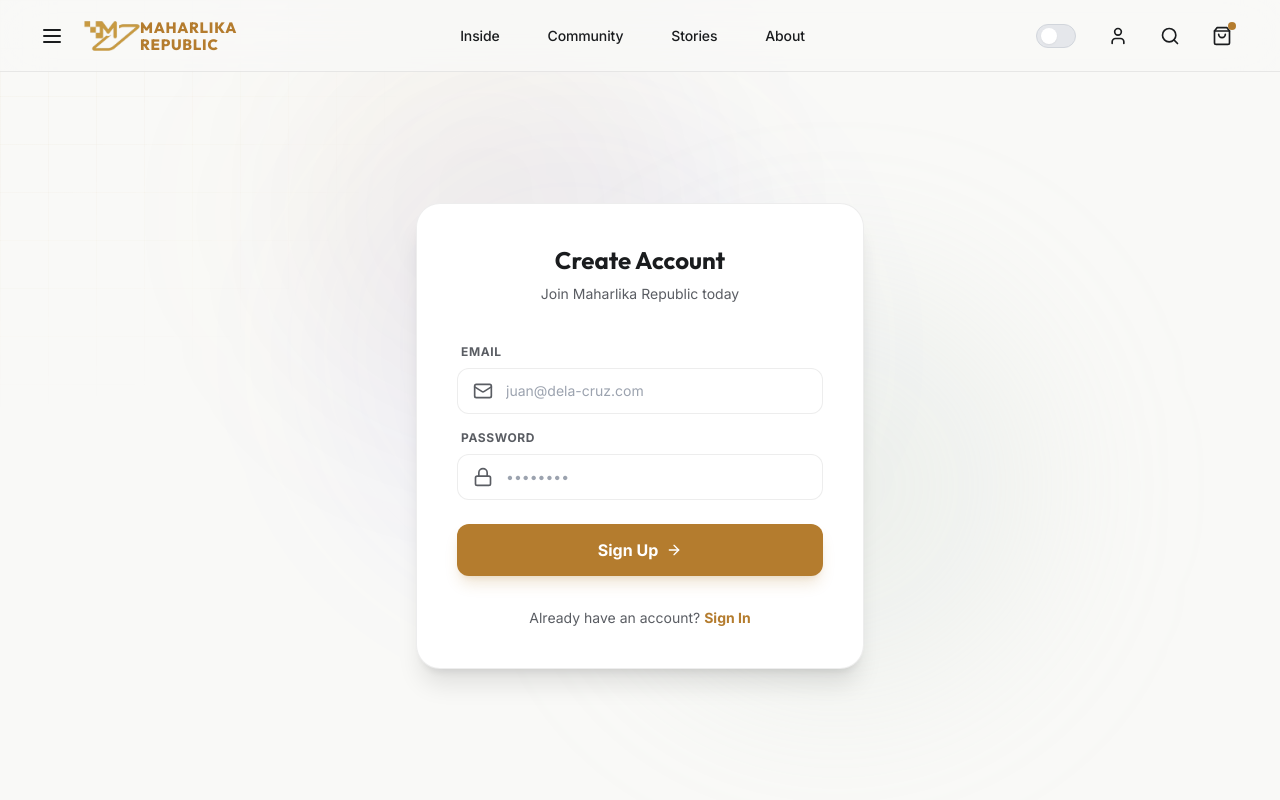
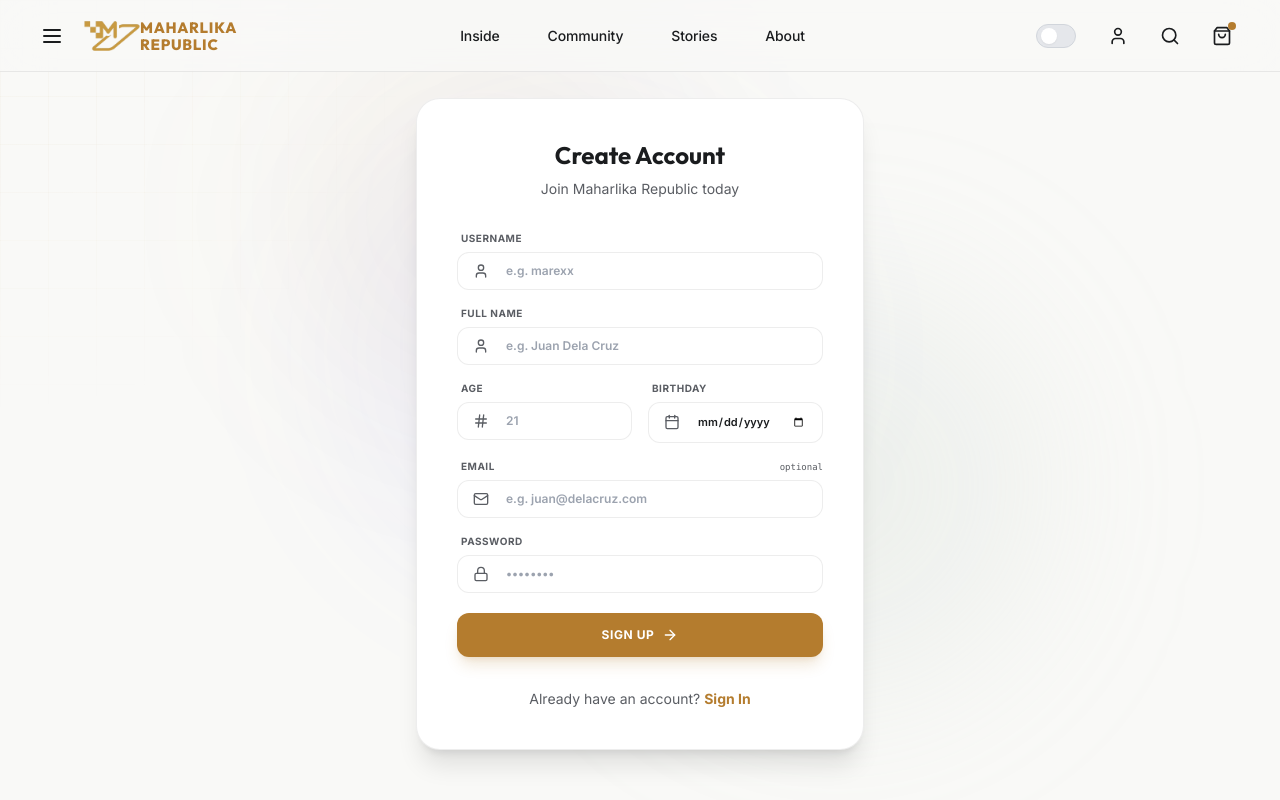
Before and after one commit to Miguel-Ponce01/Maharlika-Republic, a Next.js app: page /signup in a window 1280 px wide. Shown: the top 800 px of the page. Built offline with nearby package versions, Linux system fonts and the light colour scheme; no server answers.

Commit message:
feat: implement user authentication with login and signup pages using Supabase

```diff
--- a/app/login/actions.ts
+++ b/app/login/actions.ts
@@ -4,17 +4,22 @@ import { createClient } from "@/utils/supabase/server";
 import { redirect } from "next/navigation";
 
 export async function login(formData: FormData) {
-  const email = formData.get("email") as string;
+  const emailOrUsername = formData.get("email") as string;
   const password = formData.get("password") as string;
 
-  if (!email || !password) {
-    return { error: "Email and password are required" };
+  if (!emailOrUsername || !password) {
+    return { error: "Username or email and password are required" };
+  }
+
+  let finalEmail = emailOrUsername.trim();
+  if (!finalEmail.includes("@")) {
+    finalEmail = `${finalEmail.toLowerCase()}@maharlikarepublic.internal`;
   }
 
   const supabase = await createClient();
 
   const { error } = await supabase.auth.signInWithPassword({
-    email,
+    email: finalEmail,
     password,
   });
 
@@ -26,18 +31,35 @@ export async function login(formData: FormData) {
 }
 
 export async function signup(formData: FormData) {
+  const username = formData.get("username") as string;
   const email = formData.get("email") as string;
+  const fullName = formData.get("fullName") as string;
+  const age = formData.get("age") as string;
+  const birthday = formData.get("birthday") as string;
   const password = formData.get("password") as string;
 
-  if (!email || !password) {
-    return { error: "Email and password are required" };
+  if (!username || !fullName || !age || !birthday || !password) {
+    return { error: "Username, full name, age, birthday, and password are required" };
+  }
+
+  let finalEmail = email ? email.trim() : "";
+  if (!finalEmail) {
+    finalEmail = `${username.toLowerCase().trim()}@maharlikarepublic.internal`;
   }
 
   const supabase = await createClient();
 
   const { error, data } = await supabase.auth.signUp({
-    email,
+    email: finalEmail,
     password,
+    options: {
+      data: {
+        username: username.trim(),
+        full_name: fullName.trim(),
+        age: parseInt(age, 10),
+        birthday,
+      }
+    }
   });
 
   if (error) {
@@ -45,11 +67,9 @@ export async function signup(formData: FormData) {
   }
 
   if (data?.user?.identities?.length === 0) {
-    return { error: "An account with this email already exists." };
+    return { error: "An account with this username or email already exists." };
   }
 
-  // Next step depends on whether "Confirm email" is enabled in Supabase
-  // For this prototype, we'll assume it auto-confirms or directs them to login
   redirect("/account");
 }
 
--- a/app/login/page.tsx
+++ b/app/login/page.tsx
@@ -43,14 +43,14 @@ export default function LoginPage() {
 
           <div className="space-y-4">
             <div className="space-y-2 relative">
-              <label className="text-xs font-bold text-brand-textMuted uppercase tracking-wider block ml-1">Email</label>
+              <label className="text-xs font-bold text-brand-textMuted uppercase tracking-wider block ml-1">Email or Username</label>
               <div className="relative">
                 <Mail className="absolute left-4 top-1/2 -translate-y-1/2 w-5 h-5 text-brand-textMuted" />
                 <input
-                  type="email"
+                  type="text"
                   name="email"
                   required
-                  placeholder="juan@dela-cruz.com"
+                  placeholder="e.g. juan@delacruz.com or marexx"
                   className="w-full bg-brand-white/50 border border-brand-border rounded-xl pl-12 pr-4 py-3 text-sm text-brand-black focus:outline-none focus:border-brand-gold focus:ring-1 focus:ring-brand-gold transition-all"
                 />
               </div>
--- a/app/signup/page.tsx
+++ b/app/signup/page.tsx
@@ -2,7 +2,7 @@
 
 import { useState } from "react";
 import { signup } from "../login/actions";
-import { Lock, Mail, ArrowRight } from "lucide-react";
+import { Lock, Mail, ArrowRight, User, Calendar, Hash } from "lucide-react";
 import Link from "next/link";
 
 export default function SignupPage() {
@@ -24,17 +24,17 @@ export default function SignupPage() {
   };
 
   return (
-    <div className="min-h-screen flex items-center justify-center p-6 relative overflow-hidden pt-24">
+    <div className="min-h-screen flex items-center justify-center p-6 relative overflow-hidden pt-24 pb-12">
       {/* Decorative Background */}
       <div className="absolute bottom-1/4 left-1/4 w-[500px] h-[500px] bg-indigo-500/5 rounded-full blur-3xl z-0" />
 
       <div className="w-full max-w-md bg-brand-card rounded-3xl border border-brand-border p-8 md:p-10 shadow-xl relative z-10">
-        <div className="text-center mb-10">
+        <div className="text-center mb-8">
           <h1 className="text-2xl font-heading font-bold text-brand-black">Create Account</h1>
           <p className="text-sm text-brand-textMuted mt-2">Join Maharlika Republic today</p>
         </div>
 
-        <form onSubmit={handleSubmit} className="space-y-6">
+        <form onSubmit={handleSubmit} className="space-y-5">
           {error && (
             <div className="bg-red-500/10 border border-red-500/20 text-red-600 text-sm px-4 py-3 rounded-xl font-medium">
               {error}
@@ -42,31 +42,96 @@ export default function SignupPage() {
           )}
 
           <div className="space-y-4">
-            <div className="space-y-2 relative">
-              <label className="text-xs font-bold text-brand-textMuted uppercase tracking-wider block ml-1">Email</label>
+            {/* Username */}
+            <div className="space-y-1.5 relative">
+              <label className="text-[10px] font-bold text-brand-textMuted uppercase tracking-wider block ml-1">Username</label>
               <div className="relative">
-                <Mail className="absolute left-4 top-1/2 -translate-y-1/2 w-5 h-5 text-brand-textMuted" />
+                <User className="absolute left-4 top-1/2 -translate-y-1/2 w-4 h-4 text-brand-textMuted" />
                 <input
-                  type="email"
-                  name="email"
+                  type="text"
+                  name="username"
                   required
-                  placeholder="juan@dela-cruz.com"
-                  className="w-full bg-brand-white/50 border border-brand-border rounded-xl pl-12 pr-4 py-3 text-sm text-brand-black focus:outline-none focus:border-brand-gold focus:ring-1 focus:ring-brand-gold transition-all"
+                  placeholder="e.g. marexx"
+                  className="w-full bg-brand-white/50 border border-brand-border rounded-xl pl-12 pr-4 py-2.5 text-xs text-brand-black focus:outline-none focus:border-brand-gold focus:ring-1 focus:ring-brand-gold transition-all font-semibold"
                 />
               </div>
             </div>
 
-            <div className="space-y-2 relative">
-              <label className="text-xs font-bold text-brand-textMuted uppercase tracking-wider block ml-1">Password</label>
+            {/* Full Name */}
+            <div className="space-y-1.5 relative">
+              <label className="text-[10px] font-bold text-brand-textMuted uppercase tracking-wider block ml-1">Full Name</label>
               <div className="relative">
-                <Lock className="absolute left-4 top-1/2 -translate-y-1/2 w-5 h-5 text-brand-textMuted" />
+                <User className="absolute left-4 top-1/2 -translate-y-1/2 w-4 h-4 text-brand-textMuted" />
+                <input
+                  type="text"
+                  name="fullName"
+                  required
+                  placeholder="e.g. Juan Dela Cruz"
+                  className="w-full bg-brand-white/50 border border-brand-border rounded-xl pl-12 pr-4 py-2.5 text-xs text-brand-black focus:outline-none focus:border-brand-gold focus:ring-1 focus:ring-brand-gold transition-all font-semibold"
+                />
+              </div>
+            </div>
+
+            {/* Age & Birthday */}
+            <div className="grid grid-cols-2 gap-4">
+              <div className="space-y-1.5 relative">
+                <label className="text-[10px] font-bold text-brand-textMuted uppercase tracking-wider block ml-1">Age</label>
+                <div className="relative">
+                  <Hash className="absolute left-4 top-1/2 -translate-y-1/2 w-4 h-4 text-brand-textMuted" />
+                  <input
+                    type="number"
+                    name="age"
+                    required
+                    min="1"
+                    placeholder="21"
+                    className="w-full bg-brand-white/50 border border-brand-border rounded-xl pl-12 pr-4 py-2.5 text-xs text-brand-black focus:outline-none focus:border-brand-gold focus:ring-1 focus:ring-brand-gold transition-all font-semibold"
+                  />
+                </div>
+              </div>
+
+              <div className="space-y-1.5 relative">
+                <label className="text-[10px] font-bold text-brand-textMuted uppercase tracking-wider block ml-1">Birthday</label>
+                <div className="relative">
+                  <Calendar className="absolute left-4 top-1/2 -translate-y-1/2 w-4 h-4 text-brand-textMuted" />
+                  <input
+                    type="date"
+                    name="birthday"
+                    required
+                    className="w-full bg-brand-white/50 border border-brand-border rounded-xl pl-12 pr-4 py-2.5 text-[11px] text-brand-black focus:outline-none focus:border-brand-gold focus:ring-1 focus:ring-brand-gold transition-all font-semibold"
+                  />
+                </div>
+              </div>
+            </div>
+
+            {/* Email (Optional) */}
+            <div className="space-y-1.5 relative">
+              <div className="flex justify-between items-baseline ml-1">
+                <label className="text-[10px] font-bold text-brand-textMuted uppercase tracking-wider">Email</label>
+                <span className="text-[9px] text-brand-textMuted lowercase font-medium font-mono">optional</span>
+              </div>
+              <div className="relative">
+                <Mail className="absolute left-4 top-1/2 -translate-y-1/2 w-4 h-4 text-brand-textMuted" />
+                <input
+                  type="email"
+                  name="email"
+                  placeholder="e.g. juan@delacruz.com"
+                  className="w-full bg-brand-white/50 border border-brand-border rounded-xl pl-12 pr-4 py-2.5 text-xs text-brand-black focus:outline-none focus:border-brand-gold focus:ring-1 focus:ring-brand-gold transition-all font-semibold"
+                />
+              </div>
+            </div>
+
+            {/* Password */}
+            <div className="space-y-1.5 relative">
+              <label className="text-[10px] font-bold text-brand-textMuted uppercase tracking-wider block ml-1">Password</label>
+              <div className="relative">
+                <Lock className="absolute left-4 top-1/2 -translate-y-1/2 w-4 h-4 text-brand-textMuted" />
                 <input
                   type="password"
                   name="password"
                   required
                   minLength={6}
                   placeholder="••••••••"
-                  className="w-full bg-brand-white/50 border border-brand-border rounded-xl pl-12 pr-4 py-3 text-sm text-brand-black focus:outline-none focus:border-brand-gold focus:ring-1 focus:ring-brand-gold transition-all"
+                  className="w-full bg-brand-white/50 border border-brand-border rounded-xl pl-12 pr-4 py-2.5 text-xs text-brand-black focus:outline-none focus:border-brand-gold focus:ring-1 focus:ring-brand-gold transition-all font-semibold"
                 />
               </div>
             </div>
@@ -75,7 +140,7 @@ export default function SignupPage() {
           <button
             type="submit"
             disabled={loading}
-            className="w-full py-3.5 bg-brand-gold hover:bg-yellow-600 text-white font-bold rounded-xl transition-all shadow-lg shadow-brand-gold/20 flex items-center justify-center gap-2 group disabled:opacity-70"
+            className="w-full py-3.5 bg-brand-gold hover:bg-yellow-600 text-white font-bold rounded-xl transition-all shadow-lg shadow-brand-gold/20 flex items-center justify-center gap-2 group disabled:opacity-70 text-xs uppercase tracking-wider mt-4"
           >
             {loading ? (
               <span className="flex items-center gap-2">
```
